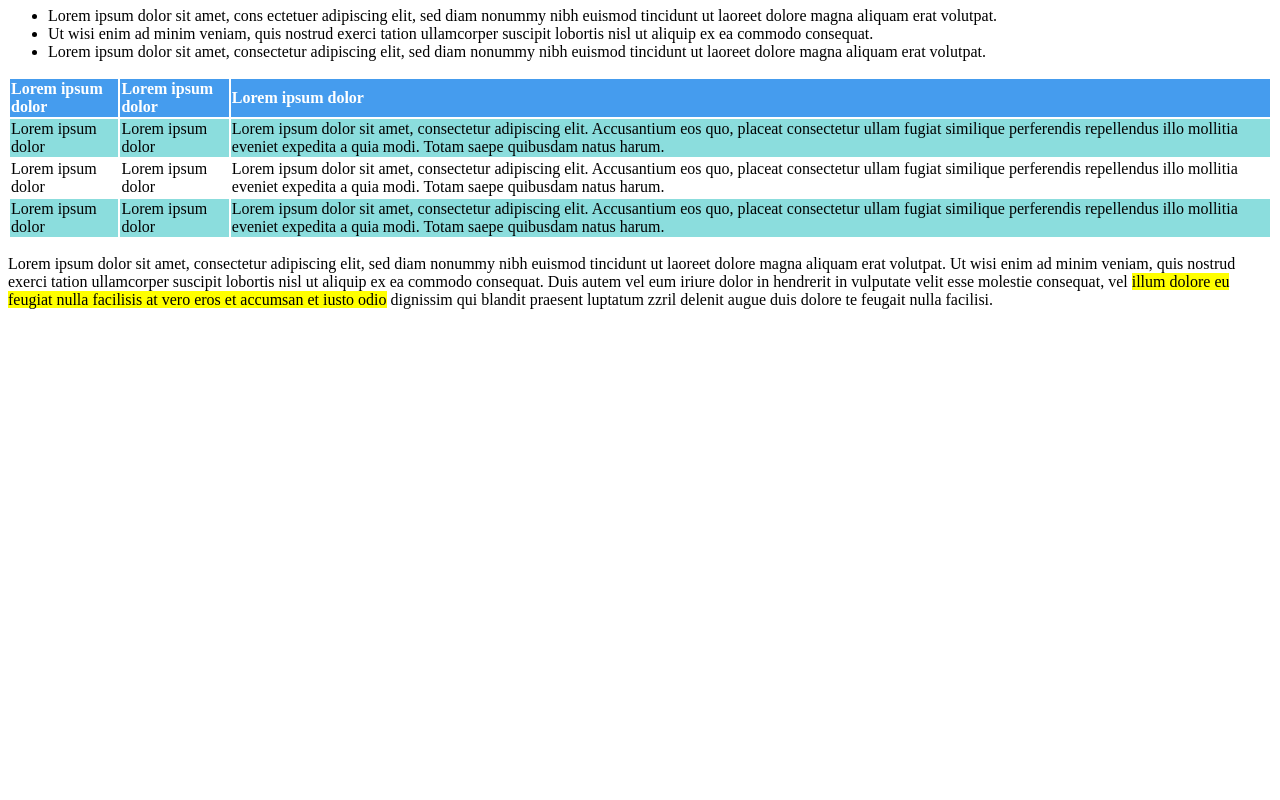
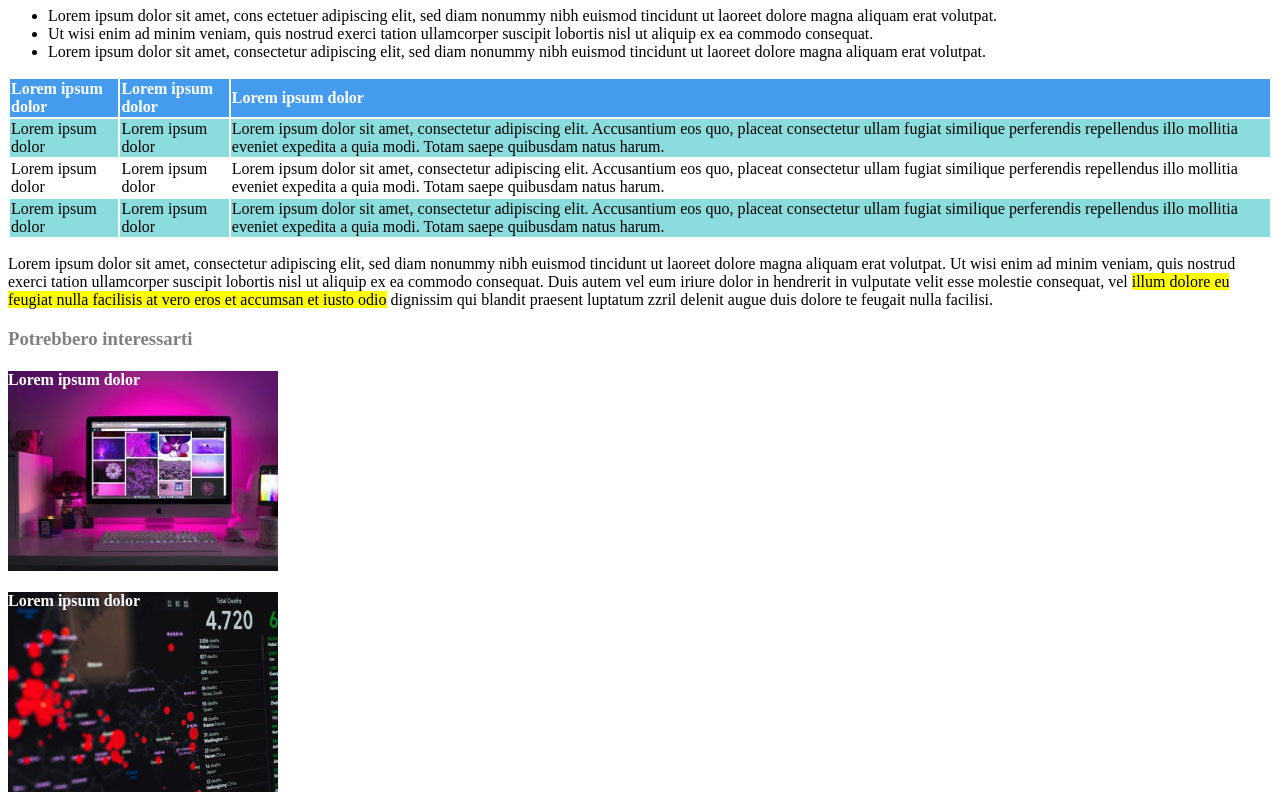
Before and after one commit to Alessandro-Messineo/html-css-booleaner, a plain HTML site: page index.html in a window 1280 px wide. Shown: the part 600-1400 px from the top of the page. Before the commit the page ends 925 px from the top, so only its background shows below. Drawn offline with Linux system fonts and the light colour scheme.

Commit message:
inizializzazione footer html css

```diff
--- a/css/style.css
+++ b/css/style.css
@@ -20,3 +20,27 @@ th {
     background-color: rgb(139, 221, 221);
 }
 /* Stile footer */
+
+h3 {
+    color: gray;
+
+}
+
+h4 {
+    color: white;
+
+
+}
+
+.bg-img-monitor{
+    background-image: url(../img/monitor.jpg);
+    width: 270px;
+    height: 200px;
+
+}
+
+.bg-img-graph{
+    background-image: url(../img/graph.jpg);
+    width: 270px;
+    height: 200px;
+}
--- a/index.html
+++ b/index.html
@@ -78,7 +78,16 @@
     </main>
 
      <!-- Contenuto fondo pagina -->
-    <footer></footer>
+    <footer>
+        <h3>Potrebbero interessarti</h3>
+        <div class="bg-img-monitor">
+          <h4>Lorem ipsum dolor</h4>
+        </div>
+
+        <div class="bg-img-graph">
+          <h4>Lorem ipsum dolor</h4>
+        </div>
+    </footer>
 
 </body>
 </html>
```
